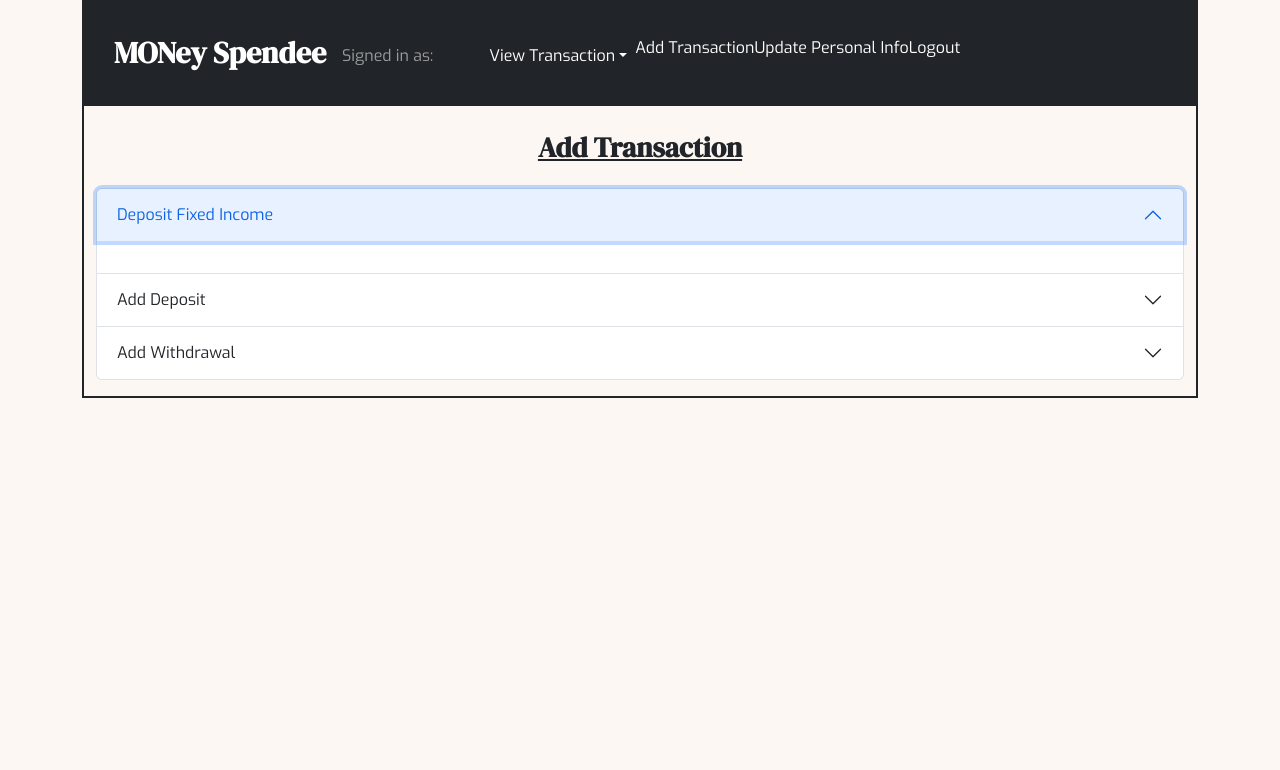
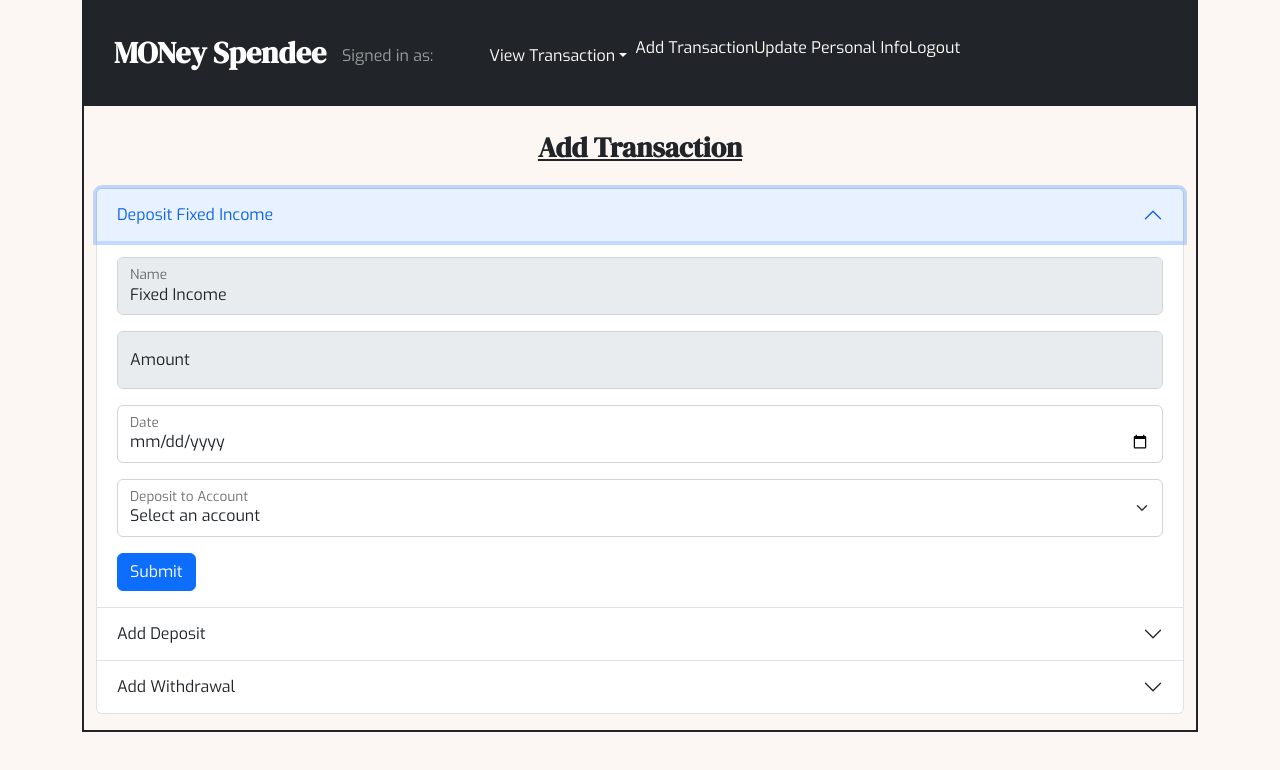
Before and after one commit to chonnikan-aue/money-spendee-client, a React (Create React App) app: page /add-transaction in a window 1280 px wide. Both pictures are taken after a click on the button "Deposit Fixed Income". Shown: the top 770 px of the page. Built offline with nearby package versions, Linux system fonts and the light colour scheme.

Commit message:
add DepositFixedIncome component

```diff
--- a/src/components/AddTransaction/AddTransaction.js
+++ b/src/components/AddTransaction/AddTransaction.js
@@ -1,5 +1,6 @@
 import React from "react";
 import { Container, Row, Accordion } from "react-bootstrap";
+import DepositFixedIncome from "../DepositFixedIncome/DepositFixedIncome";
 
 const AddTransaction = (props) => {
   return (
@@ -9,7 +10,12 @@ const AddTransaction = (props) => {
         <Accordion>
           <Accordion.Item eventKey="0">
             <Accordion.Header>Deposit Fixed Income</Accordion.Header>
-            <Accordion.Body></Accordion.Body>
+            <Accordion.Body>
+              <DepositFixedIncome
+                userData={props.userData}
+                getUserData={props.getUserData}
+              />
+            </Accordion.Body>
           </Accordion.Item>
           <Accordion.Item eventKey="1">
             <Accordion.Header>Add Deposit</Accordion.Header>
--- /dev/null
+++ b/src/components/DepositFixedIncome/DepositFixedIncome.js
@@ -0,0 +1,83 @@
+import React, { useRef, useState } from "react";
+import axios from "axios";
+import { Form, Button, FloatingLabel } from "react-bootstrap";
+
+const DepositFixedIncome = (props) => {
+  const [data, setData] = useState({});
+
+  const handleChange = (e) => {
+    setData((prevState) => ({
+      ...prevState,
+      [e.target.name]: e.target.value,
+      name: "Fixed Income",
+      amount: props.userData.fixedIncome,
+      userId: props.userData.id,
+    }));
+  };
+
+  const handleSubmit = (e) => {
+    e.preventDefault();
+    let token = localStorage.getItem("jwt");
+    axios
+      .post(`http://localhost:3001/deposit/user/${props.userData.id}`, data, {
+        headers: { Authorization: `Bearer ${token}` },
+      })
+      .then((res) => {
+        props.getUserData();
+        alert("Fixed income has been deposited.");
+      })
+      .catch((err) => {
+        console.error(err);
+      });
+  };
+
+  return (
+    <Form onSubmit={handleSubmit}>
+      <FloatingLabel label="Name" className="mb-3">
+        <Form.Control
+          name="name"
+          type="text"
+          placeholder="Name"
+          onChange={handleChange}
+          defaultValue="Fixed Income"
+          disabled={true}
+        />
+      </FloatingLabel>
+      <FloatingLabel label="Amount" className="mb-3">
+        <Form.Control
+          name="amount"
+          type="number"
+          placeholder="Amount"
+          onChange={handleChange}
+          defaultValue={props.userData.fixedIncome}
+          disabled={true}
+        />
+      </FloatingLabel>
+      <FloatingLabel label="Date" className="mb-3">
+        <Form.Control
+          name="date"
+          type="date"
+          onChange={handleChange}
+          required
+        />
+      </FloatingLabel>
+      <FloatingLabel label="Deposit to Account" className="mb-3">
+        <Form.Select name="typeId" onChange={handleChange} required>
+          <option value="">Select an account</option>
+          {props.userData.DepositTypes
+            ? props.userData.DepositTypes.map((account, index) => (
+                <option key={index} value={account.id}>
+                  {account.name}
+                </option>
+              ))
+            : null}
+        </Form.Select>
+      </FloatingLabel>
+      <Button variant="primary" type="submit">
+        Submit
+      </Button>
+    </Form>
+  );
+};
+
+export default DepositFixedIncome;
```
